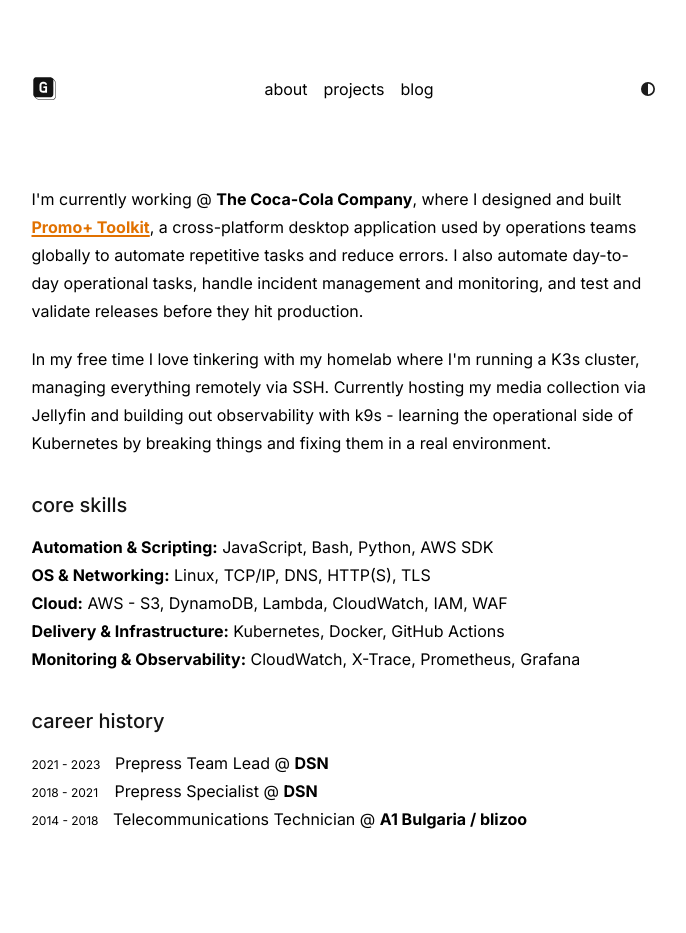
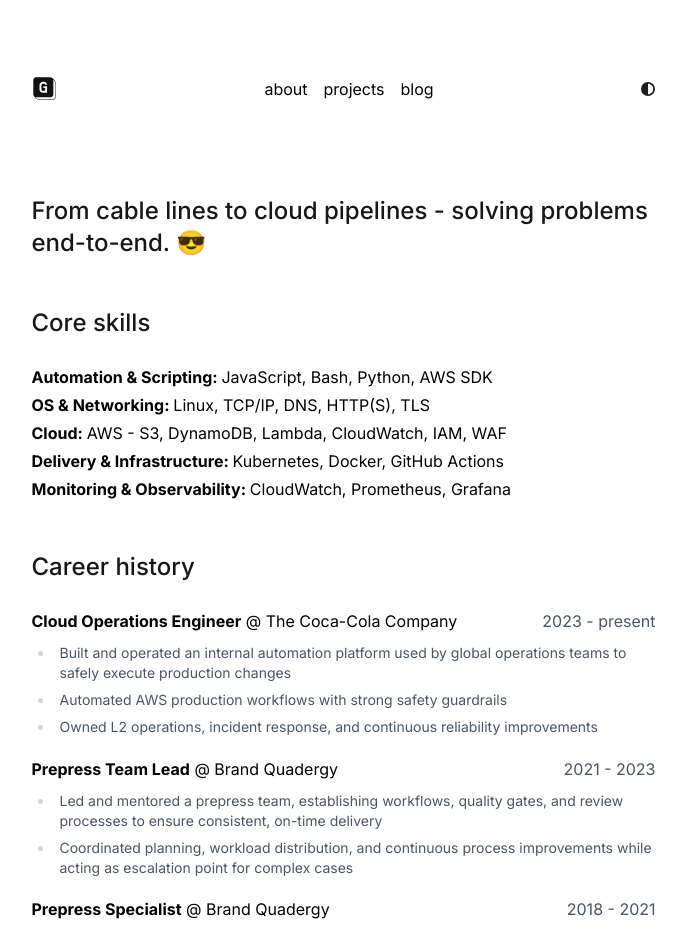
Before and after one commit to kristiangogov/gogov-dev, a Next.js app: page /about in a window 1280 px wide. Shown: the top 933 px of the page, without its empty margins (289-975 px from the left). Built offline with nearby package versions, Linux system fonts and the light colour scheme.

Commit message:
improve about me section

```diff
--- a/app/about/page.tsx
+++ b/app/about/page.tsx
@@ -1,60 +1,55 @@
 import type { Metadata } from "next";
-import Link from "next/link";
+import { careerHistory } from "app/lib/data";
 export const metadata: Metadata = {
   title: "About Me",
-  description: "Learn more about my background and journey toward DevOps.",
+  description:
+    "Cloud Operations Engineer with a background in process automation, team leadership, and hands-on troubleshooting across telecom and production systems.",
 };
 
 export default async function About() {
   return (
     <article className="prose prose-quoteless prose-neutral dark:prose-invert mt-[-1.25em]">
+      <h2>
+        From cable lines to cloud pipelines - solving problems end-to-end. 😎
+      </h2>
+
       <section>
-        <p>
-          I'm currently working @{" "}
-          <span className="font-bold">The Coca-Cola Company</span>, where I
-          designed and built{" "}
-          <Link href="/blog/promo-toolkit">
-            <span className="font-bold">Promo+ Toolkit</span>
-          </Link>
-          , a cross-platform desktop application used by operations teams
-          globally to automate repetitive tasks and reduce errors. I also
-          automate day-to-day operational tasks, handle incident management and
-          monitoring, and test and validate releases before they hit production.
-        </p>
-        <p>
-          In my free time I love tinkering with my homelab where I'm running a
-          K3s cluster, managing everything remotely via SSH. Currently hosting
-          my media collection via Jellyfin and building out observability with
-          k9s - learning the operational side of Kubernetes by breaking things
-          and fixing them in a real environment.
-        </p>
-      </section>
-      <section>
-        <h3>core skills</h3>
-        <span className="font-bold">Automation & Scripting:</span> JavaScript,
+        <h2>Core skills</h2>
+        <span className="font-bold">Automation & Scripting: </span>JavaScript,
         Bash, Python, AWS SDK <br />
-        <span className="font-bold">OS & Networking:</span> Linux, TCP/IP, DNS,
+        <span className="font-bold">OS & Networking: </span>Linux, TCP/IP, DNS,
         HTTP(S), TLS <br />
-        <span className="font-bold">Cloud:</span> AWS - S3, DynamoDB, Lambda,
+        <span className="font-bold">Cloud: </span>AWS - S3, DynamoDB, Lambda,
         CloudWatch, IAM, WAF <br />
-        <span className="font-bold">Delivery & Infrastructure:</span>{" "}
+        <span className="font-bold">Delivery & Infrastructure: </span>
         Kubernetes, Docker, GitHub Actions
         <br />
-        <span className="font-bold">Monitoring & Observability:</span>{" "}
-        CloudWatch, X-Trace, Prometheus, Grafana <br />
+        <span className="font-bold">Monitoring & Observability: </span>
+        CloudWatch, Prometheus, Grafana <br />
       </section>
+
       <section>
-        <h3>career history</h3>
-        <p>
-          <span className="text-xs mr-[10px]">2021 - 2023</span> Prepress Team
-          Lead @ <span className="font-bold">DSN</span>
-          <br />
-          <span className="text-xs mr-[12px]">2018 - 2021</span> Prepress
-          Specialist @ <span className="font-bold">DSN</span>
-          <br />
-          <span className="text-xs mr-[10px]">2014 - 2018</span>{" "}
-          Telecommunications Technician @ <span className="font-bold">A1 Bulgaria / blizoo</span>
-        </p>
+        <h2>Career history</h2>
+        <div className="flex flex-col">
+          {careerHistory.map((job) => (
+            <div key={job.role + job.company}>
+              <div className="flex flex-col sm:flex-row justify-between">
+                <div>
+                  <span className="font-bold">{job.role}</span>
+                  <br className="sm:hidden" /> @ {job.company}
+                </div>
+                <span className="text-gray-600 dark:text-gray-300">
+                  {job.dates}
+                </span>
+              </div>
+              <ul className="mt-2 text-sm text-gray-600 dark:text-gray-300">
+                {job.bullets.map((bullet, i) => (
+                  <li key={i}>{bullet}</li>
+                ))}
+              </ul>
+            </div>
+          ))}
+        </div>
       </section>
     </article>
   );
--- /dev/null
+++ b/app/lib/data.ts
@@ -0,0 +1,38 @@
+export const careerHistory = [
+  {
+    role: "Cloud Operations Engineer",
+    company: "The Coca-Cola Company",
+    dates: "2023 - present",
+    bullets: [
+      "Built and operated an internal automation platform used by global operations teams to safely execute production changes",
+      "Automated AWS production workflows with strong safety guardrails",
+      "Owned L2 operations, incident response, and continuous reliability improvements",
+    ],
+  },
+  {
+    role: "Prepress Team Lead",
+    company: "Brand Quadergy",
+    dates: "2021 - 2023",
+    bullets: [
+      "Led and mentored a prepress team, establishing workflows, quality gates, and review processes to ensure consistent, on-time delivery",
+      "Coordinated planning, workload distribution, and continuous process improvements while acting as escalation point for complex cases",
+    ],
+  },
+  {
+    role: "Prepress Specialist",
+    company: "Brand Quadergy",
+    dates: "2018 - 2021",
+    bullets: [
+      "Prepared complex, high-end print assets for global FMCG brands by reworking non-compliant source files while preserving strict brand, typography, and color standards",
+      "Performed detailed proofing and quality control, including advanced 3D repro and label adaptation for asymmetric packaging",
+    ],
+  },
+  {
+    role: "Telecommunications Engineer",
+    company: "A1 Bulgaria / blizoo",
+    dates: "2014 - 2018",
+    bullets: [
+      "Performed on-site troubleshooting of customer network and TV services, diagnosing connectivity issues across access and last-mile infrastructure",
+    ],
+  },
+];
```
